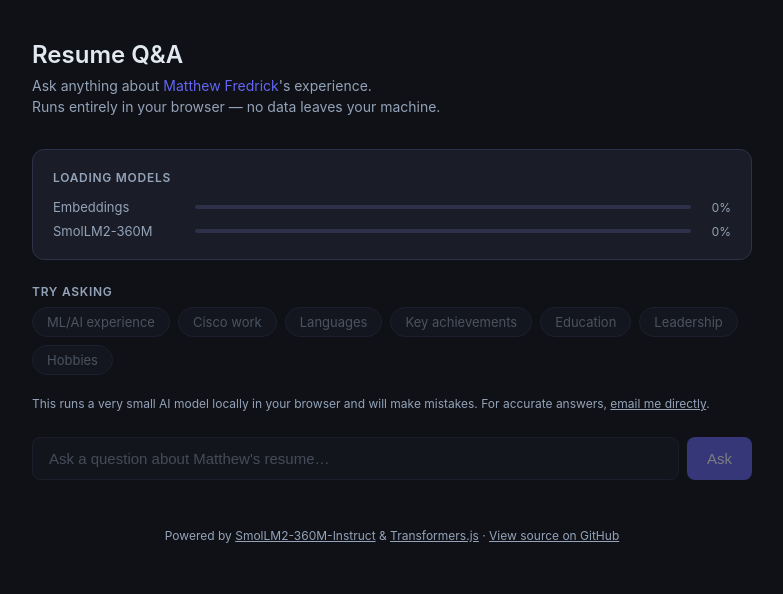
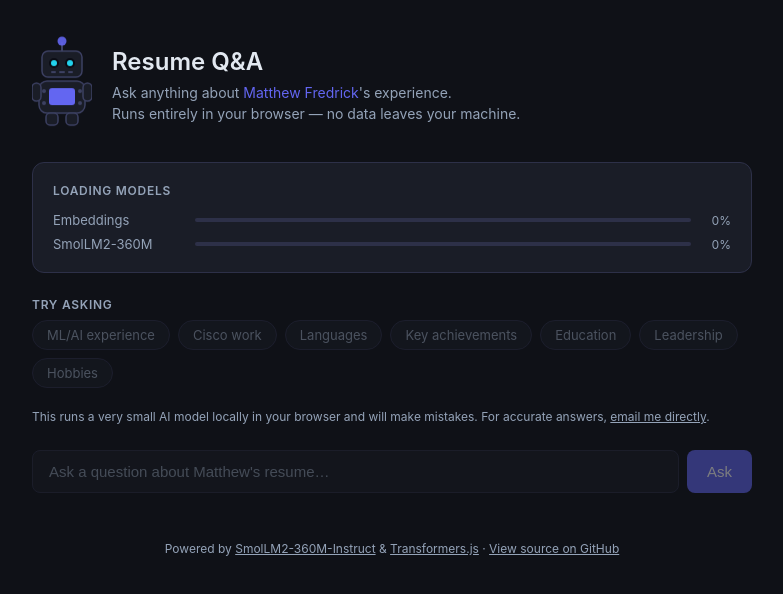
Before and after one commit to mcfredrick/resume-rag, a website: page docs/index.html in a window 1280 px wide. Shown: the whole page, without its empty margins (248-1031 px from the left). Drawn offline with Linux system fonts and the light colour scheme.

Commit message:
Add robot friend

```diff
--- a/docs/index.html
+++ b/docs/index.html
@@ -226,16 +226,100 @@
       text-align: center;
     }
     footer a { color: var(--muted); text-decoration: underline; }
+
+    /* ── Robot sprite ── */
+    .header-inner {
+      display: flex;
+      align-items: center;
+      gap: 1.25rem;
+    }
+
+    @keyframes robot-idle {
+      0%, 100% { transform: translateY(0px); }
+      50% { transform: translateY(-4px); }
+    }
+    @keyframes robot-antenna {
+      0%, 100% { opacity: 1; }
+      50% { opacity: 0.25; }
+    }
+    @keyframes robot-eye-blink {
+      0%, 86%, 96%, 100% { transform: scaleY(1); }
+      91% { transform: scaleY(0.07); }
+    }
+    @keyframes robot-belly-rgb {
+      0%   { fill: #ff3333; }
+      16%  { fill: #ff9900; }
+      33%  { fill: #eeee00; }
+      50%  { fill: #33ee66; }
+      66%  { fill: #3399ff; }
+      83%  { fill: #cc33ff; }
+      100% { fill: #ff3333; }
+    }
+
+    .robot {
+      flex-shrink: 0;
+      animation: robot-idle 3.2s ease-in-out infinite;
+    }
+    .robot-antenna {
+      animation: robot-antenna 1.6s ease-in-out infinite;
+    }
+    .robot-eye {
+      transform-box: fill-box;
+      transform-origin: center;
+      animation: robot-eye-blink 4.5s ease-in-out infinite;
+    }
+    .robot-eye-right { animation-delay: 0.09s; }
+    .robot-belly { fill: var(--accent); }
+    .robot.thinking .robot-belly {
+      animation: robot-belly-rgb 1.6s linear infinite;
+    }
   </style>
 </head>
 <body>
   <div class="container">
     <header>
-      <h1>Resume Q&amp;A</h1>
-      <p class="subtitle">
-        Ask anything about <a href="https://mcfredrick.github.io" target="_blank" rel="noopener" style="color:var(--accent);text-decoration:none;">Matthew Fredrick</a>'s experience.<br>
-        Runs entirely in your browser — no data leaves your machine.
-      </p>
+      <div class="header-inner">
+        <svg class="robot" id="robot" viewBox="0 0 60 90" width="60" height="90" xmlns="http://www.w3.org/2000/svg" aria-hidden="true">
+          <!-- Antenna stem -->
+          <line x1="30" y1="7" x2="30" y2="16" stroke="#3d4163" stroke-width="2" stroke-linecap="round"/>
+          <!-- Antenna light -->
+          <circle cx="30" cy="5" r="4.5" fill="#6366f1" class="robot-antenna"/>
+          <!-- Head -->
+          <rect x="10" y="15" width="40" height="26" rx="6" fill="#1a1d27" stroke="#3d4163" stroke-width="1.5"/>
+          <!-- Eye sockets -->
+          <circle cx="22" cy="27" r="5" fill="#0a0c14"/>
+          <circle cx="38" cy="27" r="5" fill="#0a0c14"/>
+          <!-- Eyes -->
+          <circle cx="22" cy="27" r="3" fill="#22d3ee" class="robot-eye robot-eye-left"/>
+          <circle cx="38" cy="27" r="3" fill="#22d3ee" class="robot-eye robot-eye-right"/>
+          <!-- Speaker grille mouth -->
+          <rect x="19" y="35" width="5" height="2" rx="1" fill="#3d4163"/>
+          <rect x="27" y="35" width="6" height="2" rx="1" fill="#3d4163"/>
+          <rect x="36" y="35" width="5" height="2" rx="1" fill="#3d4163"/>
+          <!-- Body -->
+          <rect x="7" y="45" width="46" height="32" rx="8" fill="#1a1d27" stroke="#3d4163" stroke-width="1.5"/>
+          <!-- Belly panel -->
+          <rect x="17" y="52" width="26" height="17" rx="3" class="robot-belly"/>
+          <!-- Side rivets -->
+          <circle cx="12" cy="55" r="2" fill="#3d4163"/>
+          <circle cx="48" cy="55" r="2" fill="#3d4163"/>
+          <circle cx="12" cy="67" r="2" fill="#3d4163"/>
+          <circle cx="48" cy="67" r="2" fill="#3d4163"/>
+          <!-- Arms -->
+          <rect x="0" y="47" width="9" height="18" rx="4.5" fill="#1a1d27" stroke="#3d4163" stroke-width="1.5"/>
+          <rect x="51" y="47" width="9" height="18" rx="4.5" fill="#1a1d27" stroke="#3d4163" stroke-width="1.5"/>
+          <!-- Legs -->
+          <rect x="14" y="77" width="12" height="12" rx="4" fill="#1a1d27" stroke="#3d4163" stroke-width="1.5"/>
+          <rect x="34" y="77" width="12" height="12" rx="4" fill="#1a1d27" stroke="#3d4163" stroke-width="1.5"/>
+        </svg>
+        <div>
+          <h1>Resume Q&amp;A</h1>
+          <p class="subtitle">
+            Ask anything about <a href="https://mcfredrick.github.io" target="_blank" rel="noopener" style="color:var(--accent);text-decoration:none;">Matthew Fredrick</a>'s experience.<br>
+            Runs entirely in your browser — no data leaves your machine.
+          </p>
+        </div>
+      </div>
     </header>
 
     <div class="status-card" id="status-card">
--- a/docs/main.js
+++ b/docs/main.js
@@ -77,6 +77,8 @@ function initApp() {
     });
   }
 
+  const robot = document.getElementById('robot');
+
   function startAnswer() {
     isGenerating = true;
     submitBtn.disabled = true;
@@ -84,6 +86,7 @@ function initApp() {
     questionInput.disabled = true;
     answerCard.classList.add('visible');
     answerText.innerHTML = '<span class="cursor"></span>';
+    robot.classList.add('thinking');
   }
 
   function finishAnswer() {
@@ -93,6 +96,7 @@ function initApp() {
     questionInput.disabled = false;
     const cursor = answerText.querySelector('.cursor');
     if (cursor) cursor.remove();
+    robot.classList.remove('thinking');
   }
 
   worker.onmessage = async ({ data: { type, payload } }) => {
```
